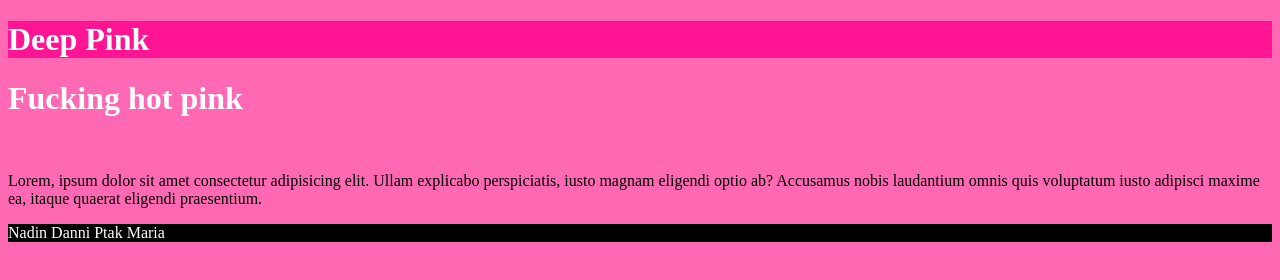
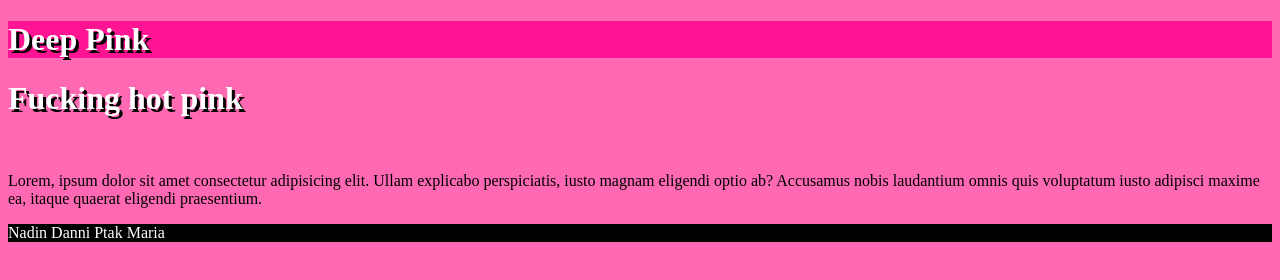
Before and after one commit to dado26516/Javascript_intro, a plain HTML site: page index.html in a window 1280 px wide. Drawn offline with Linux system fonts and the light colour scheme.

Commit message:
Update styletile.css

```diff
--- a/styletile.css
+++ b/styletile.css
@@ -4,7 +4,7 @@
 }
 body h1 {
   color: white;
-  text-shadow: 3px 3px #black;
+  text-shadow: 3px 3px black;
 }
 header {
   background-color: deeppink;
```
